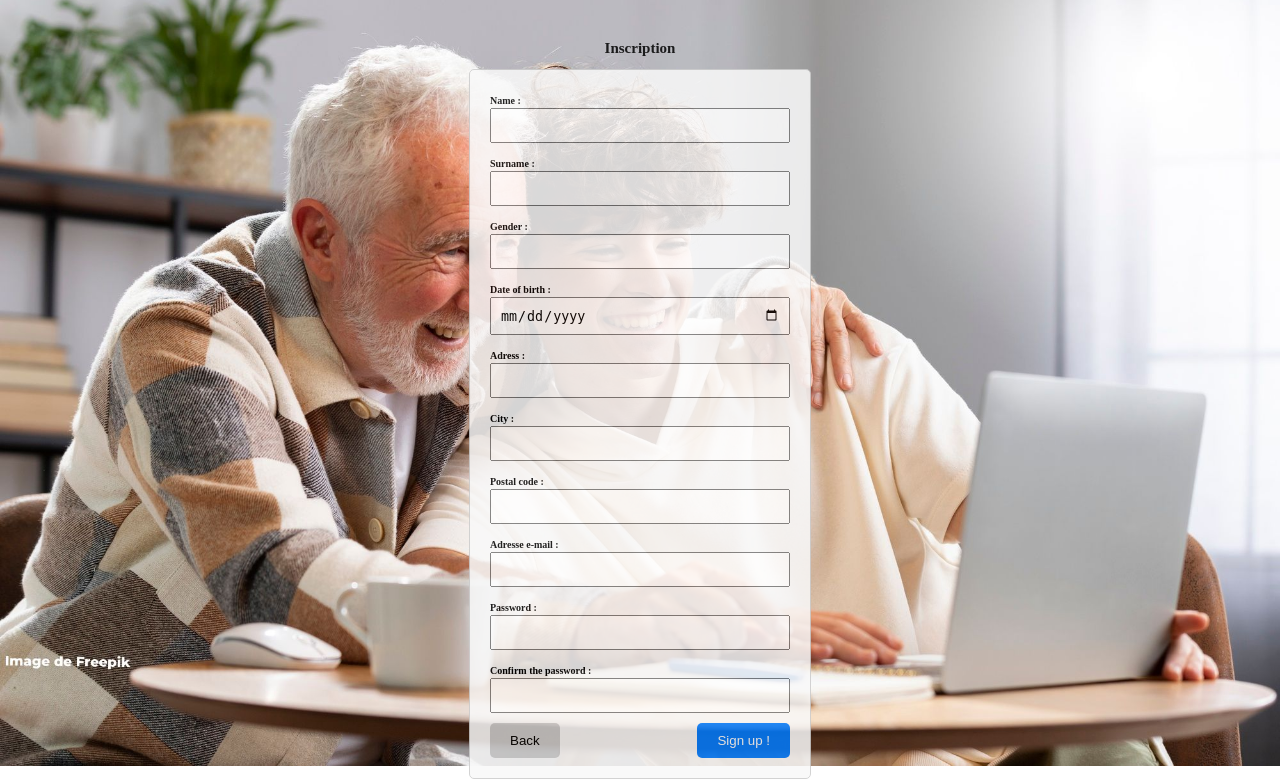
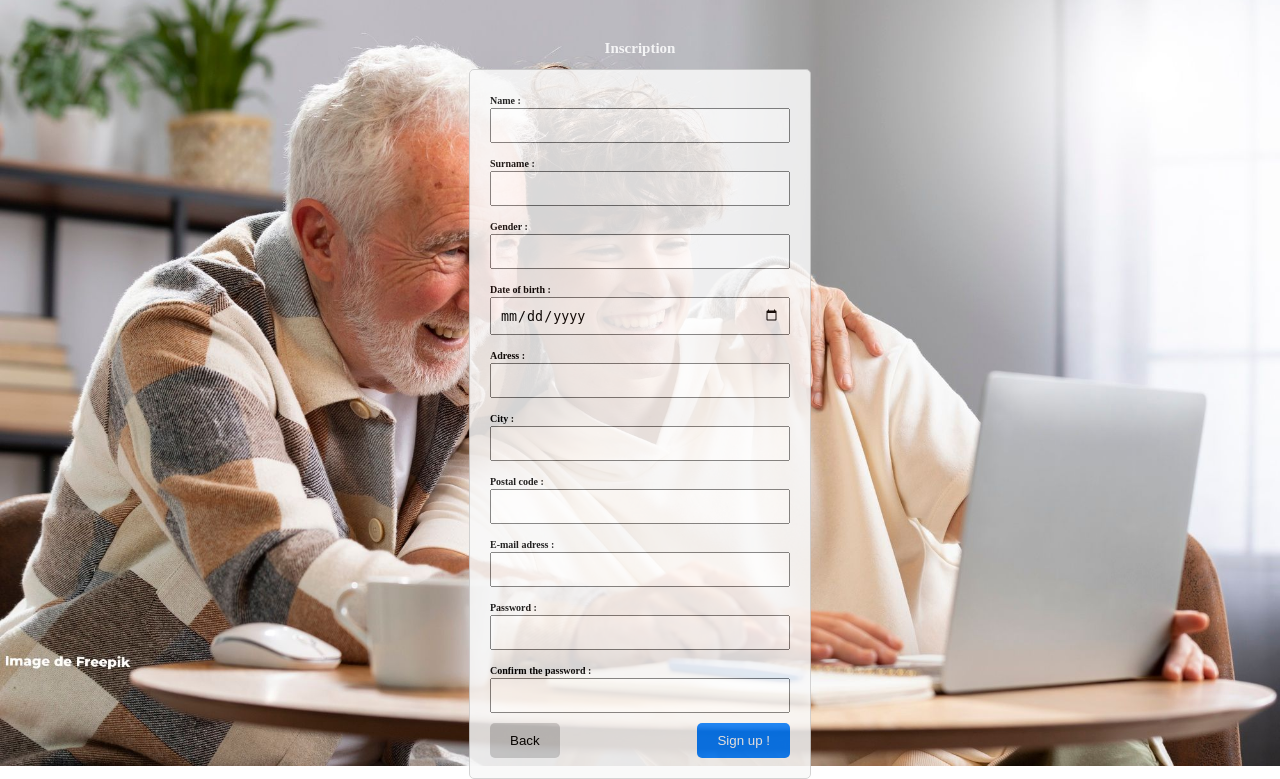
Before and after one commit to clementcaen/JungPal_project, a PHP site: page /html/Registration.html in a window 1280 px wide; the page is wider, and only the part inside the window is pictured. Shown: the part 100-879 px from the top of that part. Run offline with PHP 8.4, Linux system fonts and the light colour scheme; some web fonts are replaced.

Commit message:
V1.1 website

```diff
--- a/css/Registration.css
+++ b/css/Registration.css
@@ -13,6 +13,7 @@ form {
     border: 1px solid #ccc;
     border-radius: 5px;
     background-color: #f9f9f9;
+
 }
 
 label {
@@ -51,6 +52,11 @@ button {
 #sub {
     background-color: #007bff;
     color: #fff;
+}
+
+#title
+{
+    color:white;
 }
 
 /*CSS Header*/
--- a/html/Registration.html
+++ b/html/Registration.html
@@ -42,7 +42,7 @@
         <label for="Postal code" id="Postal code">Postal code :</label>
         <input type="text" id="pc" name="pc" required>
 
-        <label for="email" id="mail">Adresse e-mail :</label>
+        <label for="email" id="mail">E-mail adress :</label>
         <input type="email" id="email" name="email" required>
 
         <label for="password" id ="mp">Password :</label>
```
